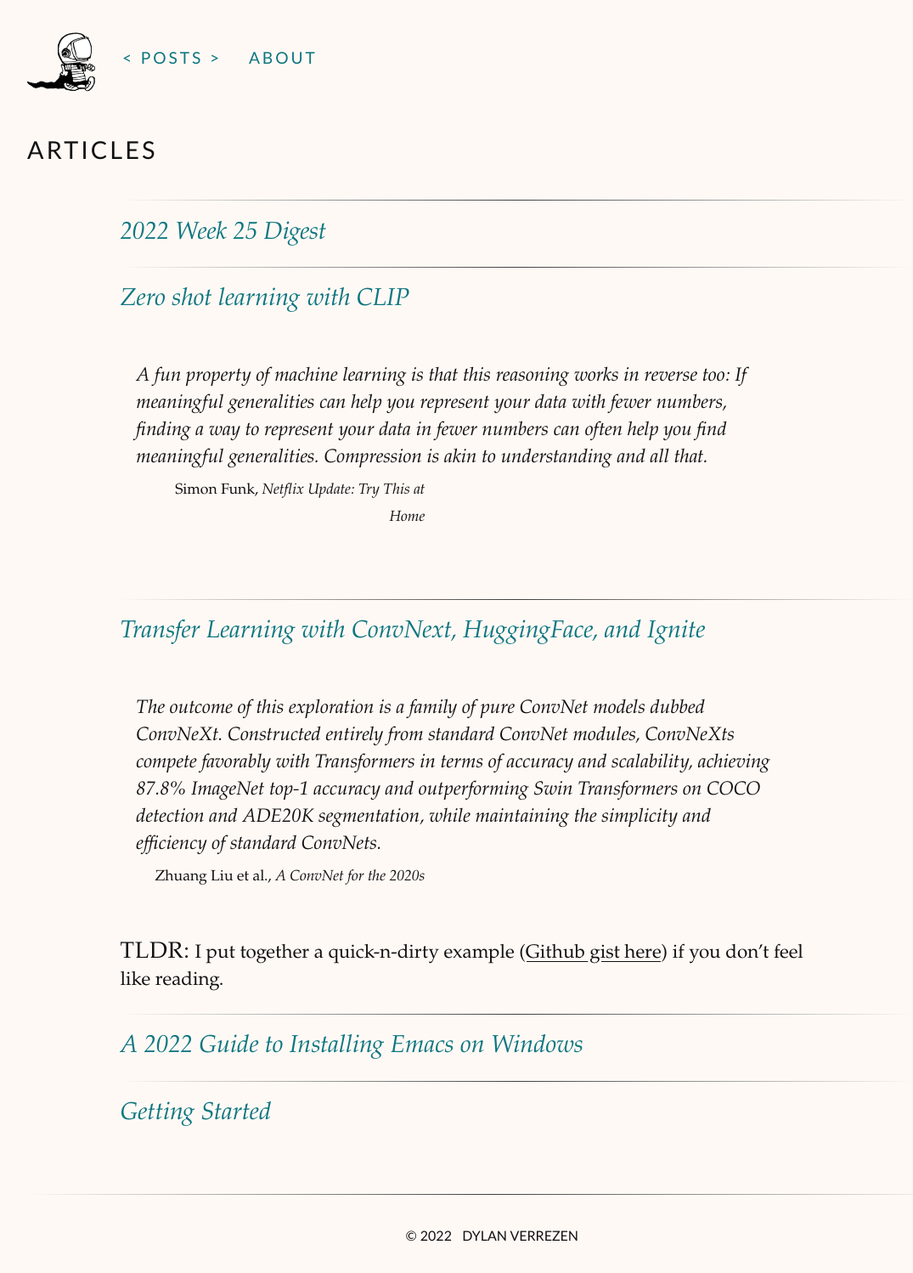
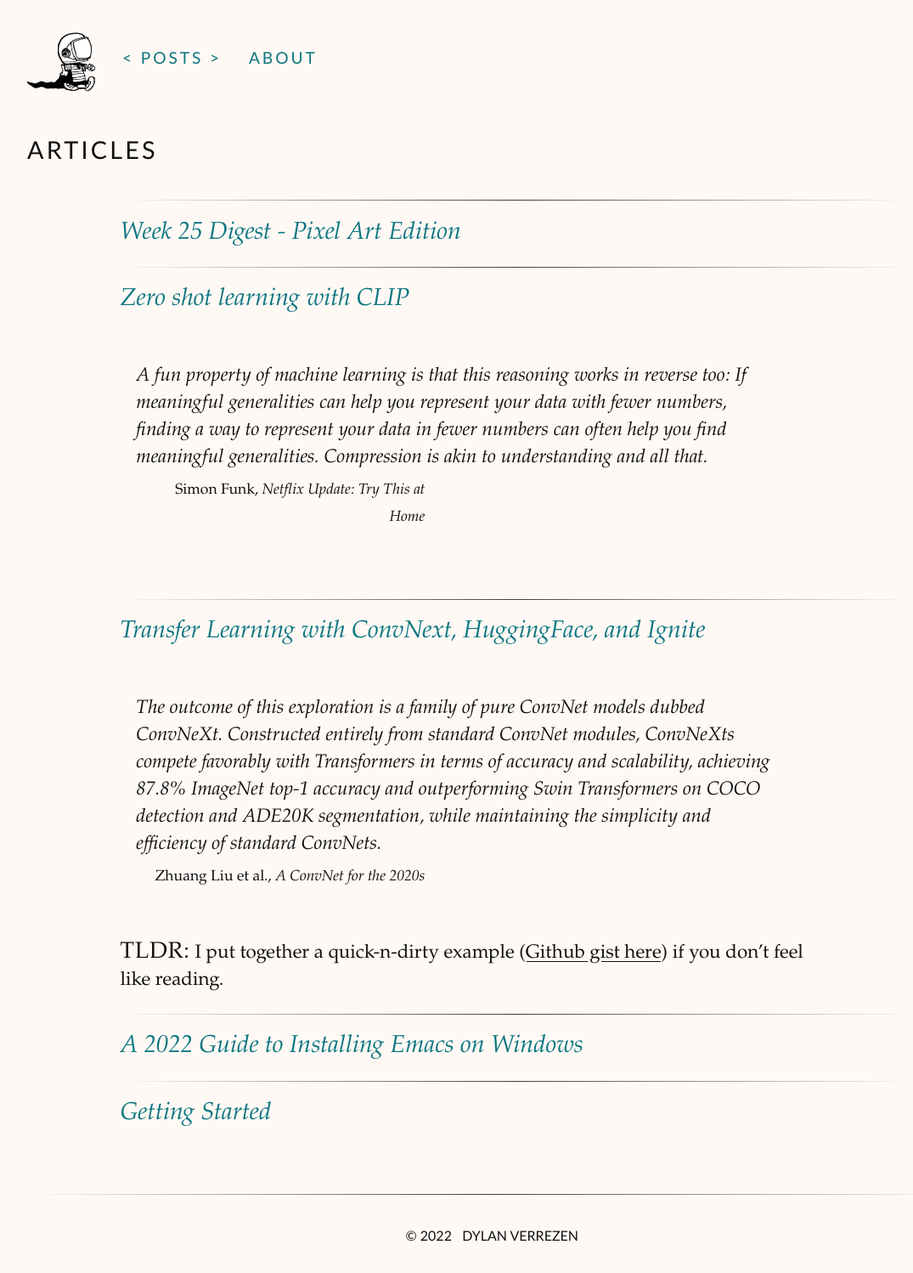
Before and after one commit to dylanv/dylanv.github.io, a Jekyll site: the page built from index.html, in a window 1280 px wide. Shown: the whole page at 85% size, without its empty margins (32-1107 px from the left). Built offline with Jekyll 4.4.1, drawn with Linux system fonts in a browser that asks for light colours.

```diff
--- a/_posts/2022-06-26-digest.md
+++ b/_posts/2022-06-26-digest.md
@@ -1,6 +1,6 @@
 ---
 layout: post
-title:  "2022 Week 25 Digest"
+title:  "Week 25 Digest - Pixel Art Edition"
 date:   2022-06-26 16:00:00
 categories: digest
 ---
```
